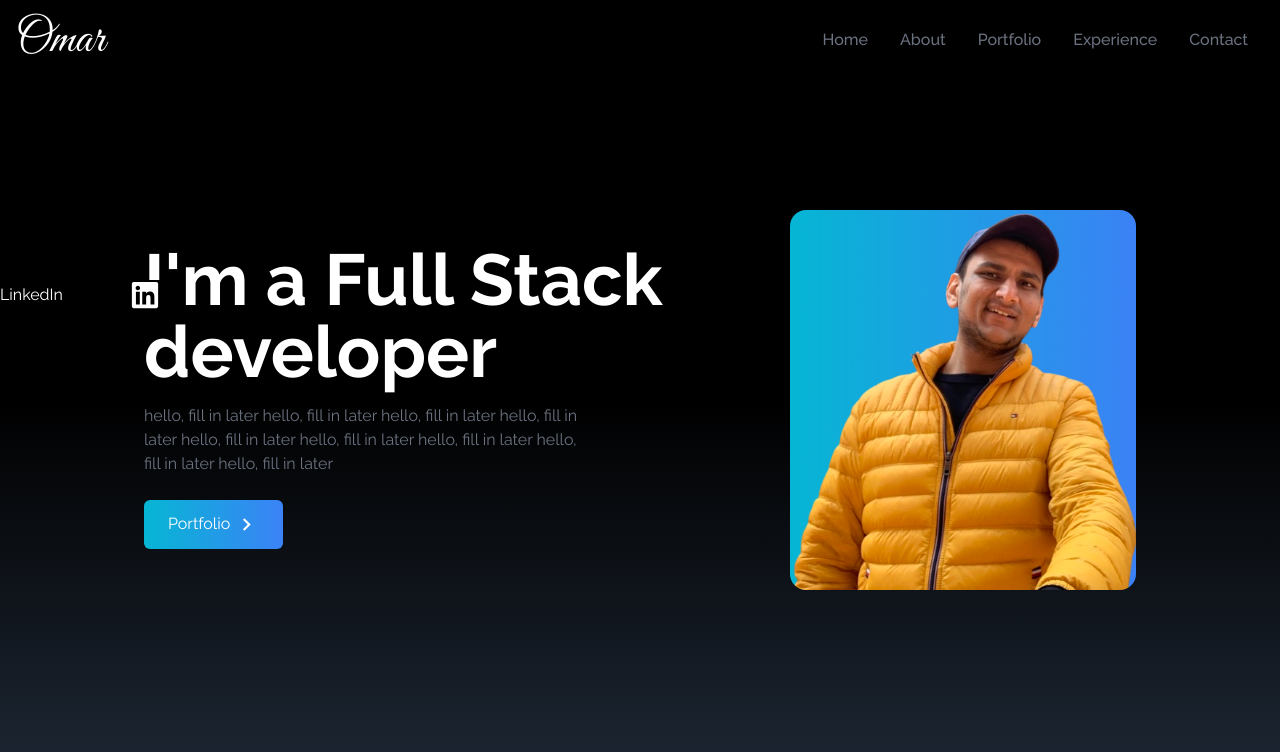
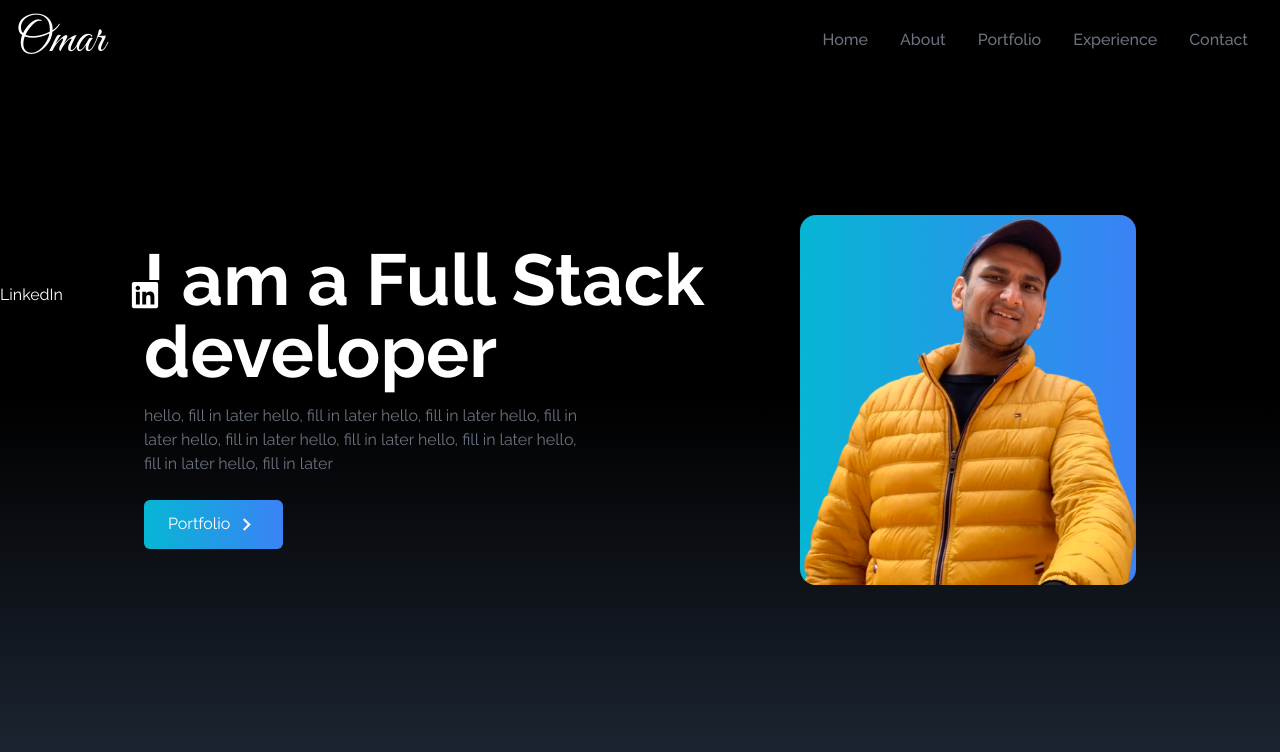
Before and after one commit to omar-narine/personal-site-v2, a Next.js app: page / in a window 1280 px wide. Shown: the top 752 px of the page. Built offline with nearby package versions, Linux system fonts and the light colour scheme.

Commit message:
Playing nice w vercel

```diff
--- a/src/app/page.js
+++ b/src/app/page.js
@@ -11,7 +11,7 @@ export default function Home() {
       <div className="max-w-screen-lg mx-auto flex flex-col items-center justify-center h-full px-4 md:flex-row">
         <div className="flex flex-col justify-center h-full">
           <h2 className="text-4xl sm:text-7xl font-bold text-white">
-            I'm a Full Stack developer
+            I am a Full Stack developer
           </h2>
           <p className="text-gray-500 py-4 max-w-md">
             hello, fill in later hello, fill in later hello, fill in later
```
